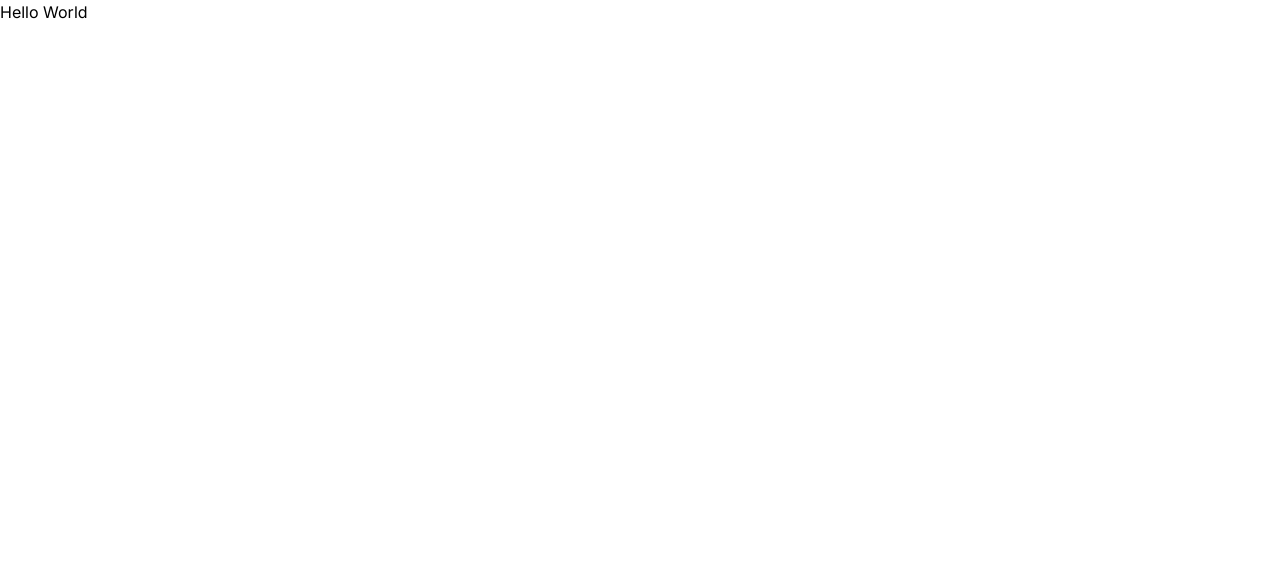
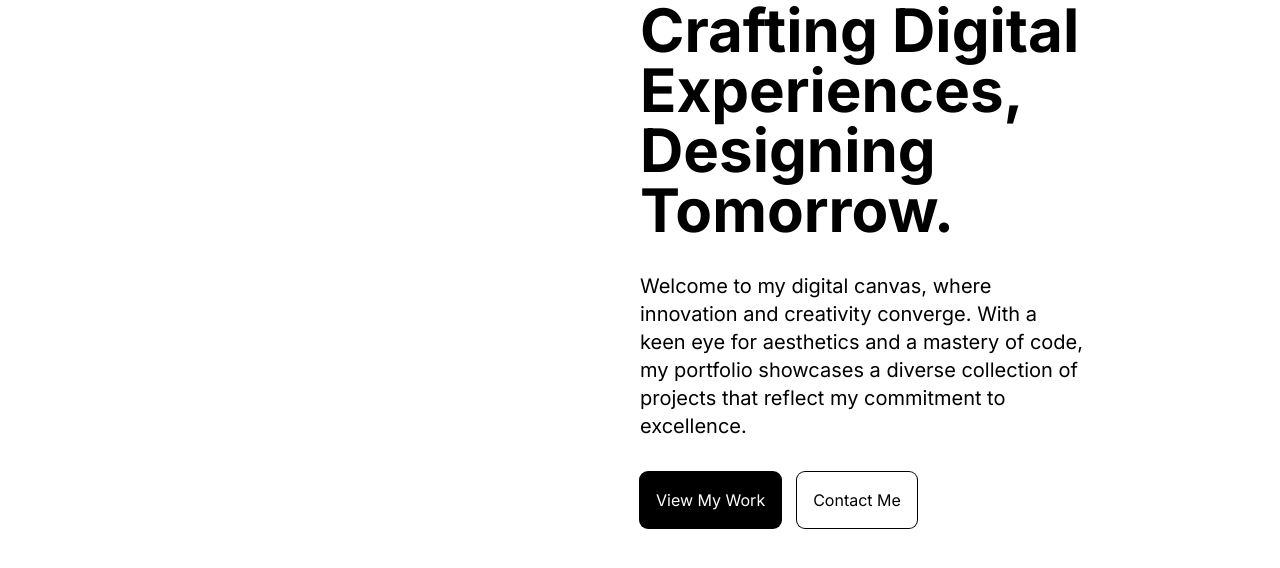
Before and after one commit to RahulSingh-64bit/my-portfolio, a Next.js app: page / in a window 1280 px wide. Shown: the top 568 px of the page. Built offline with nearby package versions, Linux system fonts and the light colour scheme.

Commit message:
home page change

```diff
--- a/src/app/layout.js
+++ b/src/app/layout.js
@@ -4,7 +4,7 @@
 const inter = Inter({ subsets: ["latin"] });
 
 export const metadata = {
-  title: "Lama Dev Portfolio App",
+  title: "Portfolio App",
   description: "Generated by create next app",
 };
 
--- a/src/app/page.jsx
+++ b/src/app/page.jsx
@@ -1,5 +1,47 @@
+"use client";
+
+import Image from "next/image";
+import { motion } from "framer-motion";
+
 const Homepage = () => {
-  return <div>Hello World</div>;
+  return (
+    <motion.div
+      className="h-full"
+      initial={{ y: "-200vh" }}
+      animate={{ y: "0%" }}
+      transition={{ duration: 1 }}
+    >
+      <div className="h-full flex flex-col lg:flex-row px-4 sm:px-8 md:px-12 lg:px-20 xl:px-48">
+        {/* IMAGE CONTAINER */}
+        <div className="h-1/2 lg:h-full lg:w-1/2 relative">
+          <Image src="/hero.png" alt="" fill className="object-contain" />
+        </div>
+        {/* TEXT CONTAINER */}
+        <div className="h-1/2 lg:h-full lg:w-1/2 flex flex-col gap-8 items-center justify-center">
+          {/* TITLE */}
+          <h1 className="text-4xl md:text-6xl font-bold">
+            Crafting Digital Experiences, Designing Tomorrow.
+          </h1>
+          {/* DESC */}
+          <p className="md:text-xl">
+            Welcome to my digital canvas, where innovation and creativity
+            converge. With a keen eye for aesthetics and a mastery of code, my
+            portfolio showcases a diverse collection of projects that reflect my
+            commitment to excellence.
+          </p>
+          {/* BUTTONS */}
+          <div className="w-full flex gap-4">
+            <button className="p-4 rounded-lg ring-1 ring-black bg-black text-white">
+              View My Work
+            </button>
+            <button className="p-4 rounded-lg ring-1 ring-black">
+              Contact Me
+            </button>
+          </div>
+        </div>
+      </div>
+    </motion.div>
+  );
 };
 
 export default Homepage;
```
